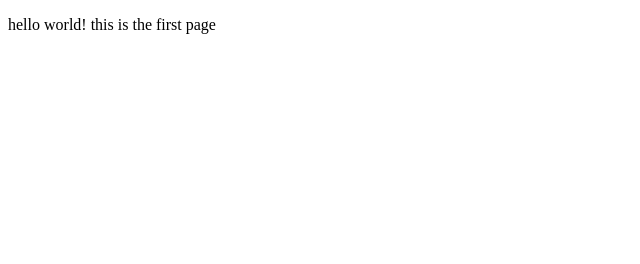
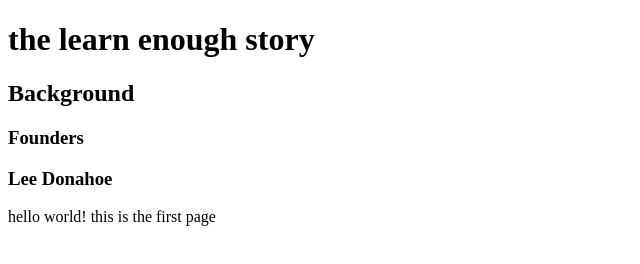
Before and after one commit to vaishnavi3/sample_website, a plain HTML site: page index.html in a window 1280 px wide. Shown: the whole page, without its empty margins (0-640 px from the left). Drawn offline with Linux system fonts and the light colour scheme.

Commit message:
Add heading tags

```diff
--- a/index.html
+++ b/index.html
@@ -5,6 +5,10 @@
     <meta charset="utf-8">
   </head>
   <body>
+    <h1>the learn enough story</h1>
+    <h2>Background</h2>
+    <h3>Founders</h3>
+    <h3>Lee Donahoe</h3>
 <p>hello world!
 this is the first page</p>
 </body>
```
